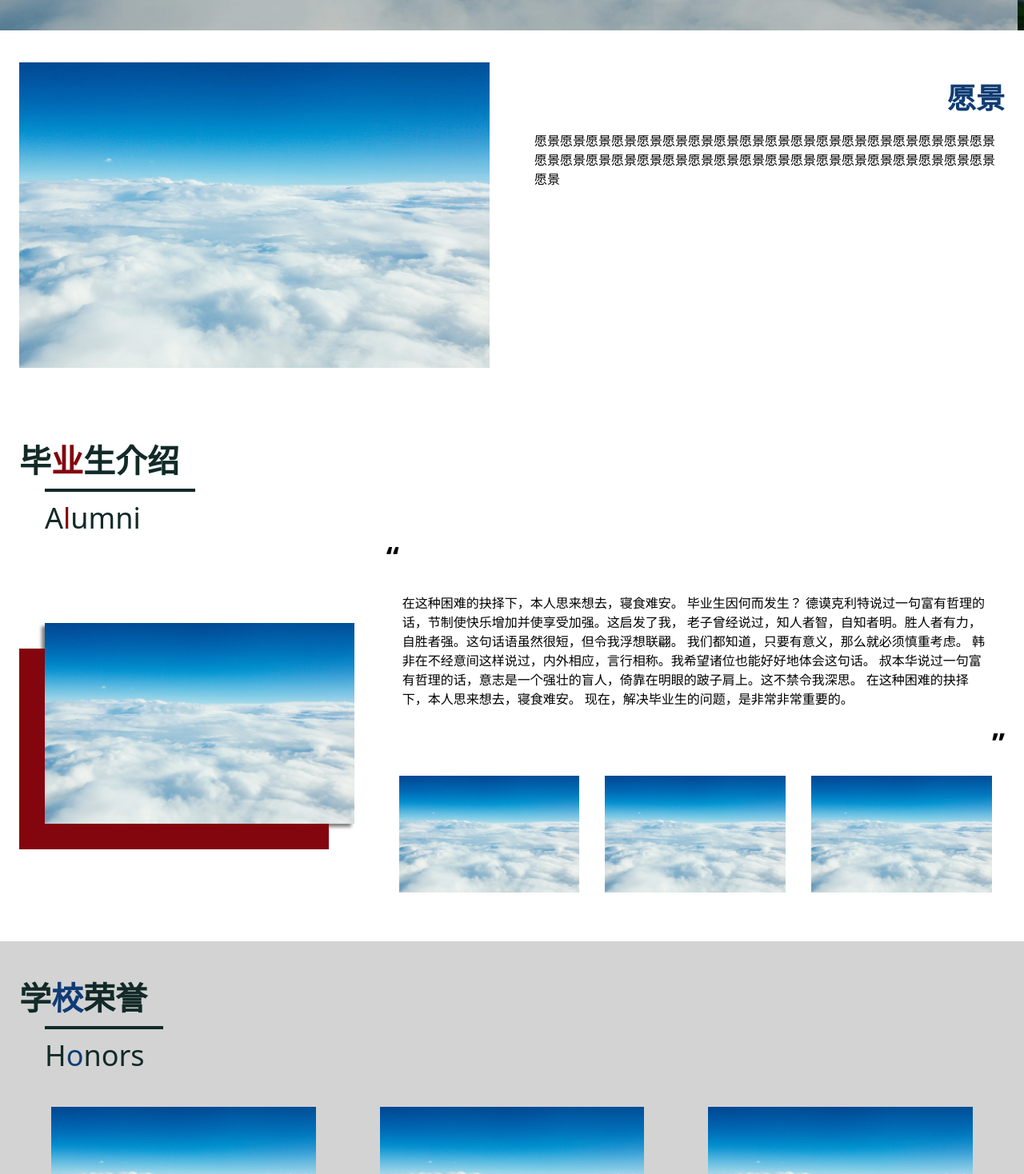
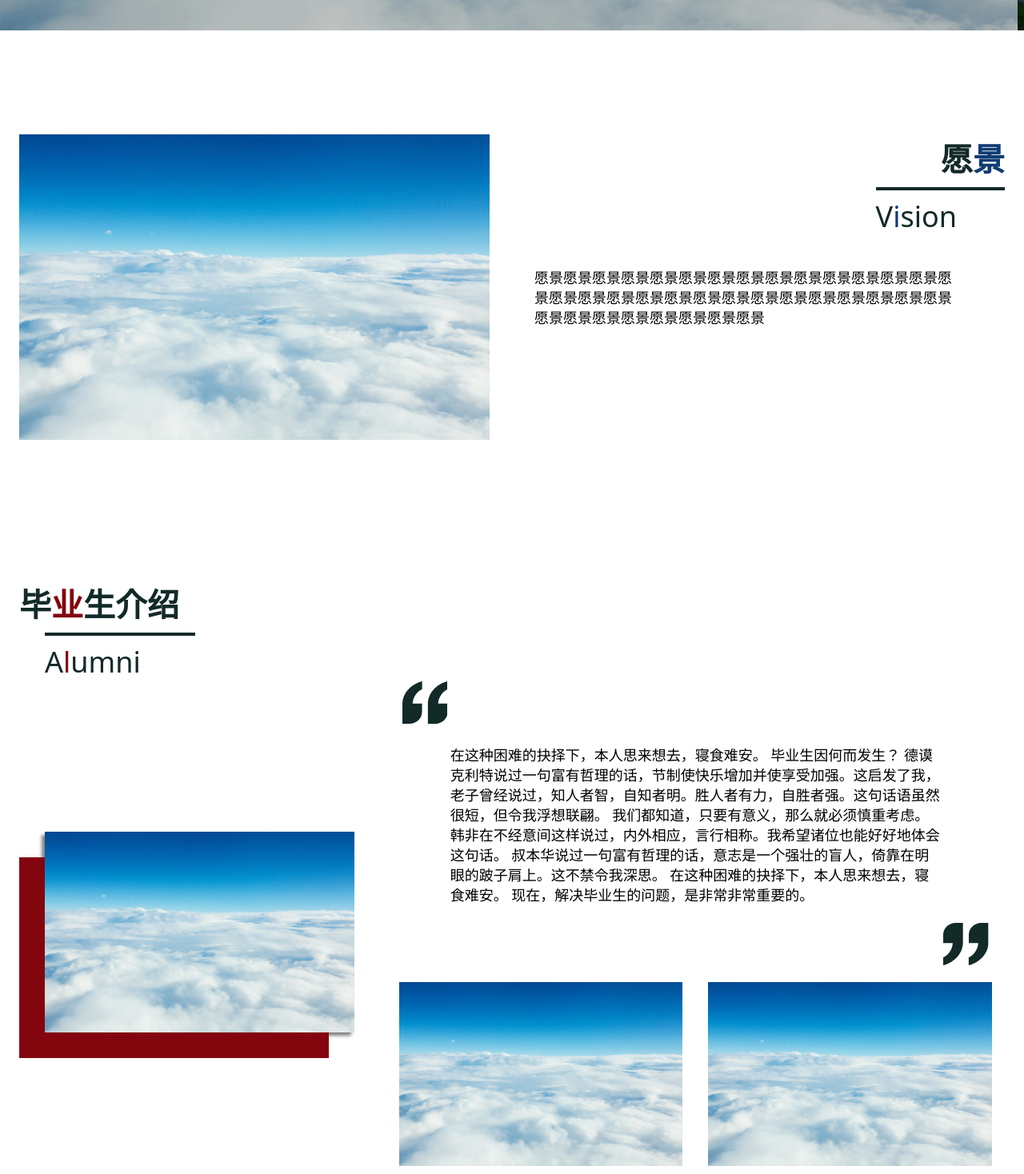
Before and after one commit to BAID-CSClub/baid-website-next, a Vue app: page /en-US/about in a window 1280 px wide. Shown: the part 762-2230 px from the top of the page at 80% size. Built offline with nearby package versions, Linux system fonts and the light colour scheme.

Commit message:
Fixes on view: About

```diff
--- a/src/assets/styles/desktop.css
+++ b/src/assets/styles/desktop.css
@@ -26,8 +26,9 @@ h1 {
 }
 
 .content {
-  font-size: 1rem;
+  font-size: 18px;
   margin: 0;
+  line-height: 25px;
 }
 
 @font-face {
--- a/src/components/DesktopAboutUs/AlumniSection.vue
+++ b/src/components/DesktopAboutUs/AlumniSection.vue
@@ -4,31 +4,135 @@
       <!-- <h2 class="title">
                 {{ $t("AboutUs.Alumni.Title") }}
             </h2> -->
-            <FancyTitle :top="$t('AboutUs.Alumni.Title')" btm="Alumni" color="red"></FancyTitle>
+      <FancyTitle
+        :top="$t('AboutUs.Alumni.Title')"
+        btm="Alumni"
+        color="red"
+      ></FancyTitle>
       <div class="flex">
         <div style="flex: 1" class="pr-5 flex pl-8 items-center">
-                    <img :src="homeBg1" style="max-width: 100%;
-        max-height: 100%;" alt="pic1" class="alumni-big-pic" />
+          <img
+            :src="homeBg1"
+            style="max-width: 100%; max-height: 100%"
+            alt="pic1"
+            class="alumni-big-pic"
+          />
         </div>
         <div style="flex: 2" class="flex-col pl-5">
-                    <div>
-                        <div class="text-9 font-700">“</div>
-                        <p class="p-5 content">{{ $t("AboutUs.Alumni.Content") }}</p>
-
-                        <div class="text-9 font-700 text-right">”</div>
+          <div class="relative">
+            <!-- Left top quote -->
+            <div class="absolute left-20px top-0">
+              <svg
+                xmlns="http://www.w3.org/2000/svg"
+                xmlns:xlink="http://www.w3.org/1999/xlink"
+                width="56.55765920826161"
+                height="53"
+                viewBox="0 0 56.55765920826161 53"
+                fill="none"
+              >
+                <defs>
+                  <rect
+                    id="path_0"
+                    x="0"
+                    y="0"
+                    width="56.55765920826162"
+                    height="53"
+                  />
+                </defs>
+                <g
+                  opacity="1"
+                  transform="translate(0 0)  rotate(0 28.27882960413081 26.5)"
+                >
+                  <mask id="bg-mask-0" fill="white">
+                    <use xlink:href="#path_0"></use>
+                  </mask>
+                  <g mask="url(#bg-mask-0)">
+                    <g
+                      opacity="1"
+                      transform="translate(0 0)  rotate(0 28.27882960413081 26.5)"
+                    >
+                      <path
+                        id="路径 1"
+                        fill-rule="evenodd"
+                        style="fill: #122a28"
+                        transform="translate(31.867098865540292 0)  rotate(0 12.345280171360663 26.5)"
+                        opacity="1"
+                        d="M0,53L8.98,53C17.66,53 24.69,46.41 24.69,38.28L24.69,27.75L12.8,27.75C13.1,19.28 19.42,11.52 24.69,9.99L24.69,0C15.06,1.8 0,11.79 0,28.72L0,53Z "
+                      />
+                      <path
+                        id="路径 2"
+                        fill-rule="evenodd"
+                        style="fill: #122a28"
+                        transform="translate(0 0)  rotate(0 12.345280171360665 26.5)"
+                        opacity="1"
+                        d="M0,53L8.83,53C17.51,53 24.54,46.41 24.54,38.28L24.54,27.75L12.8,27.75C13.1,19.28 19.42,11.52 24.69,9.99L24.69,0C15.06,1.8 0,11.79 0,28.72L0,53Z "
+                      />
+                    </g>
+                  </g>
+                </g>
+              </svg>
+            </div>
+            <p class="p-20 content">{{ $t('AboutUs.Alumni.Content') }}</p>
+            <!-- Right bottom quote -->
+            <div class="absolute right-20px bottom-0">
+              <svg
+                xmlns="http://www.w3.org/2000/svg"
+                xmlns:xlink="http://www.w3.org/1999/xlink"
+                width="56.55765920826161"
+                height="53"
+                viewBox="0 0 56.55765920826161 53"
+                fill="none"
+              >
+                <defs>
+                  <rect
+                    id="path_0"
+                    x="0"
+                    y="0"
+                    width="56.55765920826162"
+                    height="53"
+                  />
+                </defs>
+                <g
+                  opacity="1"
+                  transform="translate(0 0)  rotate(0 28.27882960413081 26.5)"
+                >
+                  <mask id="bg-mask-0" fill="white">
+                    <use xlink:href="#path_0"></use>
+                  </mask>
+                  <g mask="url(#bg-mask-0)">
+                    <g
+                      opacity="1"
+                      transform="translate(0 0)  rotate(0 28.27882960413081 26.5)"
+                    >
+                      <path
+                        id="路径 1"
+                        fill-rule="evenodd"
+                        style="fill: #122a28"
+                        transform="translate(0 0)  rotate(0 12.345280171360665 26.5)"
+                        opacity="1"
+                        d="M24.69,0L15.71,0C7.03,0 0,6.59 0,14.72L0,25.25L11.89,25.25C11.59,33.72 5.27,41.48 0,43.01L0,53C9.64,51.2 24.69,41.21 24.69,24.28L24.69,0Z "
+                      />
+                      <path
+                        id="路径 2"
+                        fill-rule="evenodd"
+                        style="fill: #122a28"
+                        transform="translate(31.867098865540356 0)  rotate(0 12.345280171360667 26.5)"
+                        opacity="1"
+                        d="M24.69,0L15.86,0C7.18,0 0.15,6.59 0.15,14.72L0.15,25.25L11.89,25.25C11.59,33.72 5.27,41.48 0,43.01L0,53C9.64,51.2 24.69,41.21 24.69,24.28L24.69,0Z "
+                      />
+                    </g>
+                  </g>
+                </g>
+              </svg>
+            </div>
           </div>
           <div class="flex">
-                        <div class="alumni-small-pic">
-                            <img :src="homeBg1" style="max-width: 100%;
-        max-height: 100%;" alt="pic1" />
-                        </div>
-                        <div class="alumni-small-pic">
-                            <img :src="homeBg1" style="max-width: 100%;
-        max-height: 100%;" alt="pic1" />
-                        </div>
-                        <div class="alumni-small-pic">
-                            <img :src="homeBg1" style="max-width: 100%;
-        max-height: 100%;" alt="pic1" />
+            <div class="m-4" v-for="alumn in alumni" :key="alumn">
+              <img
+                :src="alumn.image"
+                style="max-width: 100%; max-height: 100%"
+                alt="pic1"
+              />
             </div>
           </div>
         </div>
@@ -40,14 +144,28 @@
 <script setup>
 import homeBg1 from '../../assets/images/homeBg1.jpg?webp'
 import FancyTitle from '../FancyTitle.vue'
+import QuoteMessage from '../QuoteMessage.vue'
+
+const alumni = [
+  {
+    image: homeBg1,
+    'zh-CN':
+      '毕业生1介绍 Lorem ipsum dolor sit amet consectetur adipisicing elit. Neque dolor ipsam tenetur officia, quod incidunt ad beatae nemo consequatur ullam esse doloribus minus molestias a laudantium excepturi accusamus voluptatem reiciendis.',
+    'en-US':
+      'Lorem ipsum dolor sit amet consectetur adipisicing elit. Neque dolor ipsam tenetur officia, quod incidunt ad beatae nemo consequatur ullam esse doloribus minus molestias a laudantium excepturi accusamus voluptatem reiciendis.'
+  },
+  {
+    image: homeBg1,
+    'zh-CN':
+      '毕业生2介绍 Lorem ipsum dolor sit amet consectetur adipisicing elit. Neque dolor ipsam tenetur officia, quod incidunt ad beatae nemo consequatur ullam esse doloribus minus molestias a laudantium excepturi accusamus voluptatem reiciendis.',
+    'en-US':
+      'Lorem ipsum dolor sit amet consectetur adipisicing elit. Neque dolor ipsam tenetur officia, quod incidunt ad beatae nemo consequatur ullam esse doloribus minus molestias a laudantium excepturi accusamus voluptatem reiciendis.'
+  }
+]
 </script>
 
 <style>
 .alumni-big-pic {
   box-shadow: -2rem 2rem var(--standard-red), -0.25rem 0.25rem 0.25rem grey;
 }
-
-.alumni-small-pic {
-    margin: 1rem;
-}
 </style>
--- a/src/components/DesktopAboutUs/VisionSection.vue
+++ b/src/components/DesktopAboutUs/VisionSection.vue
@@ -1,16 +1,19 @@
 <template>
-  <section class="section">
-    <div class="flex p-y-10 font-sans " id="vision">
+  <section class="contentArea">
+    <div class="flex p-y-10 font-sans" id="vision">
       <div style="width: 50%" class="pr-7">
-        <img :src="homeBg1" style="max-width: 100%;
-      max-height: 100%;" alt="pic1" />
+        <img
+          :src="homeBg1"
+          style="max-width: 100%; max-height: 100%"
+          alt="pic1"
+        />
       </div>
       <div style="width: 50%" class="pl-7">
-        <h2 class="title text-right">
-          {{ $t("AboutUs.Vision.Title") }}
-        </h2>
-        <p class="content">
-          {{ $t("AboutUs.Vision.Content") }}
+        <div class="flex justify-end m-b-10">
+          <FancyTitle top="愿景" btm="Vision" color="blue" right></FancyTitle>
+        </div>
+        <p class="content font-sans w-90%">
+          {{ $t('AboutUs.Vision.Content') }}
         </p>
       </div>
     </div>
@@ -19,4 +22,5 @@
 
 <script setup>
 import homeBg1 from '../../assets/images/homeBg1.jpg?webp'
+import FancyTitle from '../FancyTitle.vue'
 </script>
--- a/src/components/FancyTitle.vue
+++ b/src/components/FancyTitle.vue
@@ -1,24 +1,40 @@
 <template>
-  <div class="w-max">
+  <div class="w-max" :class="{ 'text-right': right }">
     <h1 class="color-#122A28 m-0 text-10 font-title">
-      <span v-for="word in top" :key="word" class="m-r-5">
+      <span
+        v-for="word in top"
+        :key="word"
+        class="m-r-5"
+        :class="{ 'important:m-r-0': right }"
+      >
         <span>{{ word.left }}</span>
-        <span :class="{
-          'color-[var(--standard-blue)]': props.color === 'blue',
-          'color-[var(--standard-red)]': props.color === 'red'
-        }">{{ word.colored }}</span>
+        <span
+          :class="{
+            'color-[var(--standard-blue)]': props.color === 'blue',
+            'color-[var(--standard-red)]': props.color === 'red'
+          }"
+          >{{ word.colored }}</span
+        >
         <span>{{ word.right }}</span>
       </span>
     </h1>
-    <div class="m-l-8">
+    <div class="m-l-8" :class="{ 'important:m-l-0': right }">
       <hr class="border-width-2 border-solid border-color-#122A28" />
       <h1 class="color-#122A28 m-0 text-9 font-title font-300">
-        <span v-for="word in btm" :key="word" class="m-r-5">
+        <span
+          v-for="word in btm"
+          :key="word"
+          class="m-r-5"
+          :class="{ 'important:m-r-15': right }"
+        >
           <span>{{ word.left }}</span>
-          <span :class="{
-            'color-[var(--standard-blue)]': props.color === 'blue',
-            'color-[var(--standard-red)]': props.color === 'red'
-          }">{{ word.colored }}</span>
+          <span
+            :class="{
+              'color-[var(--standard-blue)]': props.color === 'blue',
+              'color-[var(--standard-red)]': props.color === 'red'
+            }"
+            >{{ word.colored }}</span
+          >
           <span>{{ word.right }}</span>
         </span>
       </h1>
@@ -29,7 +45,7 @@
 <script setup>
 import { computed } from 'vue'
 
-const props = defineProps(['top', 'btm', 'color'])
+const props = defineProps(['top', 'btm', 'color', 'right'])
 
 function compute (string) {
   return string.split(' ').map((word) => {
@@ -39,4 +55,10 @@ function compute (string) {
 
 const top = computed(() => compute(props.top))
 const btm = computed(() => compute(props.btm))
+const right = computed(() => {
+  if (props.right === undefined) {
+    return false
+  }
+  return true
+})
 </script>
```
Also changed, not shown: src/views/desktop/AboutUs.vue (+7 -6 lines). Lines whose indentation alone changed are shown as unchanged.
